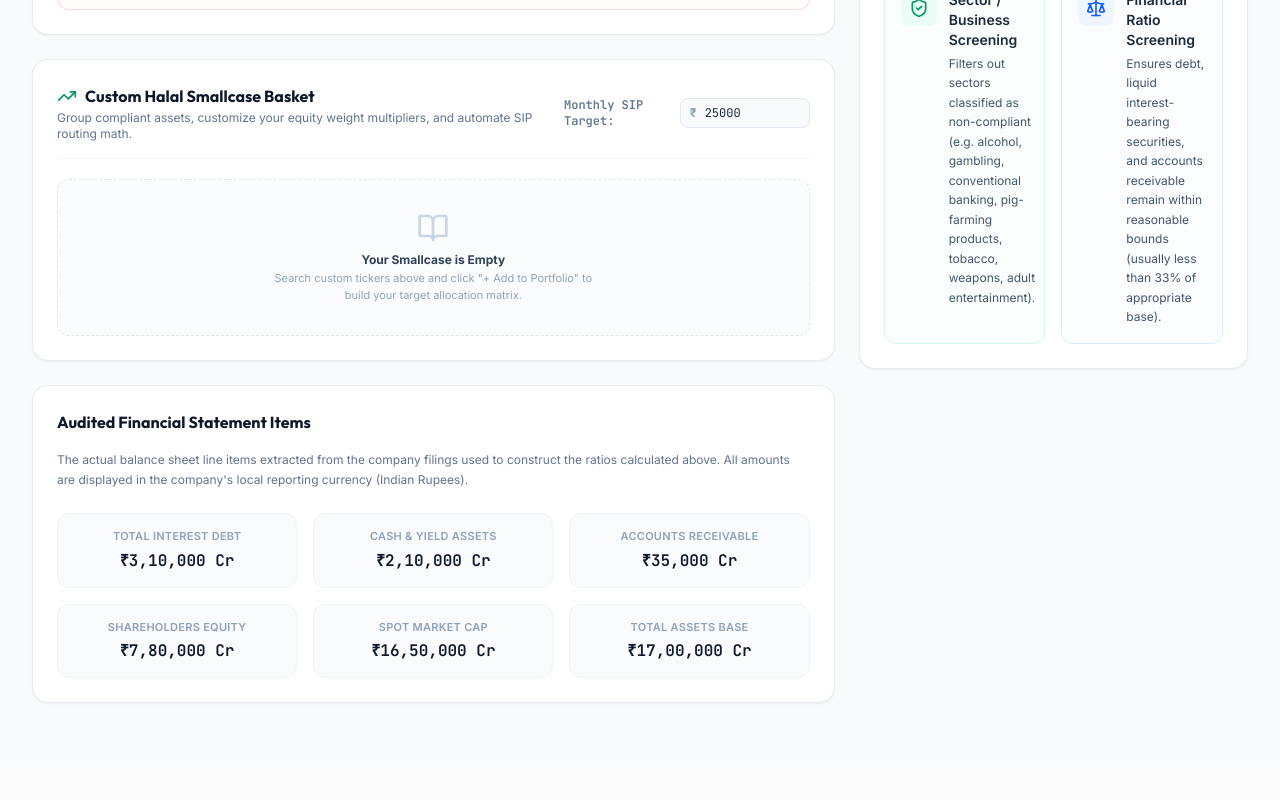
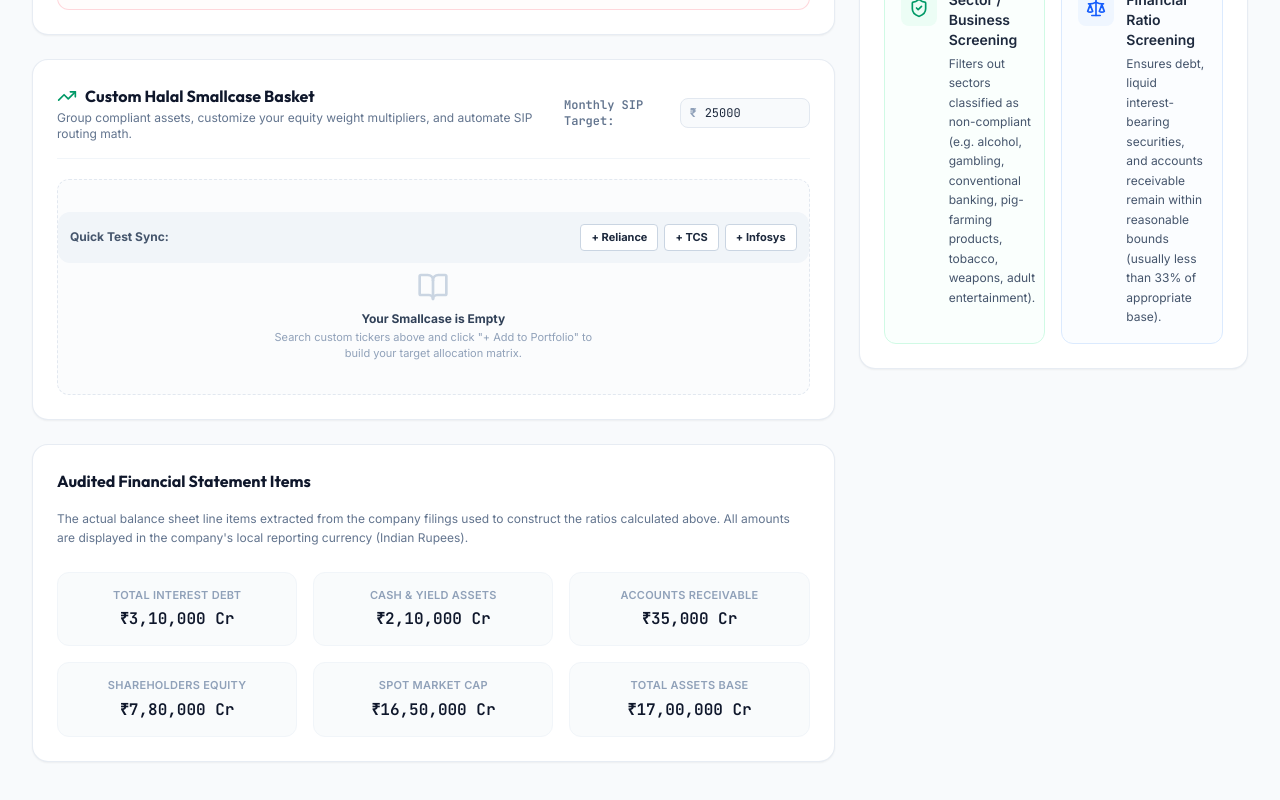
Before and after one commit to naveedam/HalalInvest-Engine, a React (Vite) app: page / in a window 1280 px wide. Shown: the part 1702-2502 px from the top of the page. Before the commit the page ends 2469 px from the top, so only its background shows below. Built offline with nearby package versions, Linux system fonts and the light colour scheme.

Commit message:
test: inject physical portfolio entry testing console pads

```diff
--- a/src/App.tsx
+++ b/src/App.tsx
@@ -1046,6 +1046,17 @@ export default function App() {
 
                 {watchlist.length === 0 ? (
                   <div className="text-center py-8 bg-slate-50/50 rounded-xl border border-dashed border-slate-200">
+
+                {/* --- QUICK TEST INJECTION ACCESS LAYER --- */}
+                <div className="p-3 bg-slate-100 rounded-xl flex items-center justify-between gap-2 mb-2">
+                  <span className="text-xs font-bold text-slate-600">Quick Test Sync:</span>
+                  <div className="flex gap-1.5">
+                    <button type="button" onClick={() => { setWatchlist([...new Set([...watchlist, "RELIANCE"])]) }} className="px-2.5 py-1 bg-white border border-slate-300 rounded text-[11px] font-bold text-slate-800 cursor-pointer">+ Reliance</button>
+                    <button type="button" onClick={() => { setWatchlist([...new Set([...watchlist, "TCS"])]) }} className="px-2.5 py-1 bg-white border border-slate-300 rounded text-[11px] font-bold text-slate-800 cursor-pointer">+ TCS</button>
+                    <button type="button" onClick={() => { setWatchlist([...new Set([...watchlist, "INFY"])]) }} className="px-2.5 py-1 bg-white border border-slate-300 rounded text-[11px] font-bold text-slate-800 cursor-pointer">+ Infosys</button>
+                  </div>
+                </div>
+
                     <BookOpen className="w-8 h-8 text-slate-300 mx-auto mb-2" />
                     <h4 className="text-xs font-bold text-slate-700">Your Smallcase is Empty</h4>
                     <p className="text-[11px] text-slate-400 max-w-xs mx-auto mt-0.5">
```
